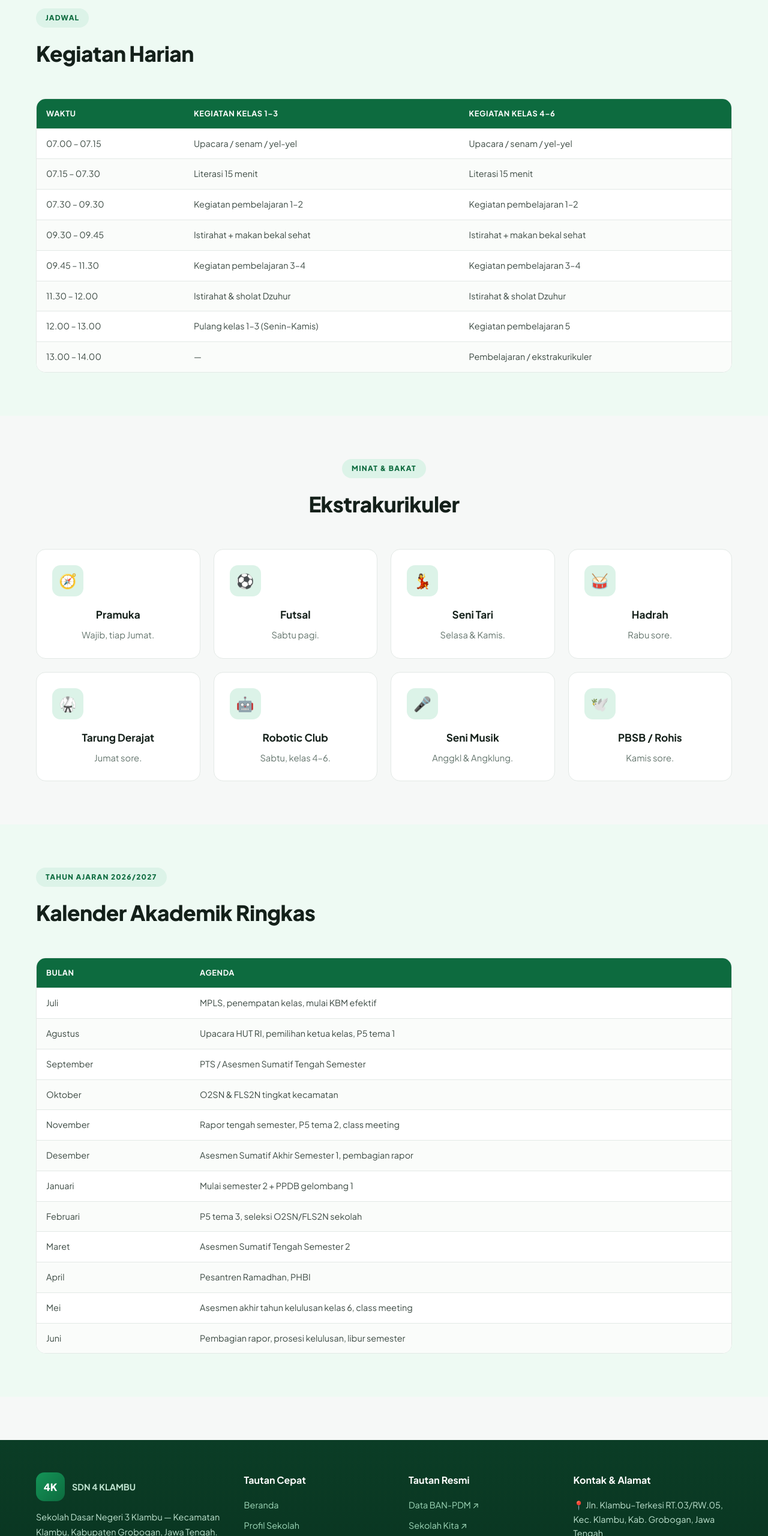
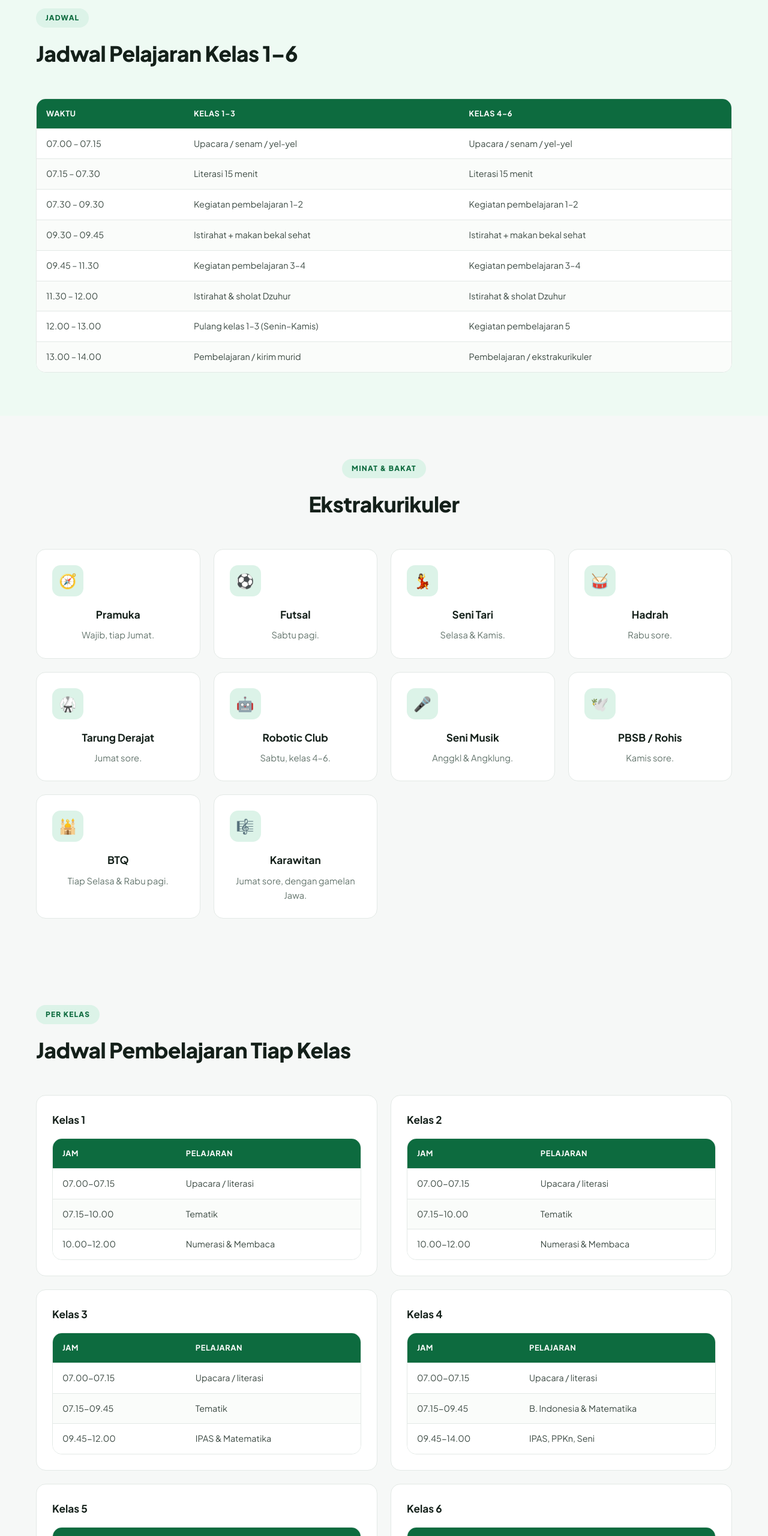
Before and after one commit to muhammadzaidun32-hub/sdn4-klambu, a plain HTML site: page akademik.html in a window 1280 px wide. Shown: the part 1051-3611 px from the top of the page at 60% size. Drawn offline with Linux system fonts and the light colour scheme.

Commit message:
Jadwal kelas 1-6, ekskul BTQ+Karawitan, fix glitch, panel admin final

```diff
--- a/akademik.html
+++ b/akademik.html
@@ -91,12 +91,12 @@
     <div class="container">
       <div class="section-head left">
         <span class="tag">Jadwal</span>
-        <h2>Kegiatan Harian</h2>
+        <h2>Jadwal Pelajaran Kelas 1–6</h2>
       </div>
       <div class="table-wrap">
         <table>
           <thead>
-            <tr><th>Waktu</th><th>Kegiatan Kelas 1–3</th><th>Kegiatan Kelas 4–6</th></tr>
+            <tr><th>Waktu</th><th>Kelas 1–3</th><th>Kelas 4–6</th></tr>
           </thead>
           <tbody>
             <tr><td>07.00 – 07.15</td><td>Upacara / senam / yel-yel</td><td>Upacara / senam / yel-yel</td></tr>
@@ -106,8 +106,8 @@
             <tr><td>09.45 – 11.30</td><td>Kegiatan pembelajaran 3–4</td><td>Kegiatan pembelajaran 3–4</td></tr>
             <tr><td>11.30 – 12.00</td><td>Istirahat &amp; sholat Dzuhur</td><td>Istirahat &amp; sholat Dzuhur</td></tr>
             <tr><td>12.00 – 13.00</td><td>Pulang kelas 1–3 (Senin–Kamis)</td><td>Kegiatan pembelajaran 5</td></tr>
-            <tr><td>13.00 – 14.00</td><td>—</td><td>Pembelajaran / ekstrakurikuler</td></tr>
-          </tbody>
+            <tr><td>13.00 – 14.00</td><td>Pembelajaran / kirim murid</td><td>Pembelajaran / ekstrakurikuler</td></tr>
+          </tbody><!--jadwal-->
         </table>
       </div>
     </div>
@@ -129,11 +129,31 @@
         <div class="card center"><div class="icon">🤖</div><h3>Robotic Club</h3><p>Sabtu, kelas 4–6.</p></div>
         <div class="card center"><div class="icon">🎤</div><h3>Seni Musik</h3><p>Anggkl &amp; Angklung.</p></div>
         <div class="card center"><div class="icon">🕊️</div><h3>PBSB / Rohis</h3><p>Kamis sore.</p></div>
+        <div class="card center"><div class="icon">🕌</div><h3>BTQ</h3><p>Tiap Selasa &amp; Rabu pagi.</p></div>
+        <div class="card center"><div class="icon">🎼</div><h3>Karawitan</h3><p>Jumat sore, dengan gamelan Jawa.</p></div>
       </div>
     </div>
   </section>
 
   <!-- Kalender akademik -->
+  <!-- Jadwal per kelas (dapat diubah admin) -->
+  <section aria-label="Jadwal per kelas">
+    <div class="container">
+      <div class="section-head left">
+        <span class="tag">Per Kelas</span>
+        <h2>Jadwal Pembelajaran Tiap Kelas</h2>
+      </div>
+      <div class="grid grid-2">
+        <div class="card"><h3> Kelas 1</h3><div class="table-wrap mt-2"><table><thead><tr><th>Jam</th><th>Pelajaran</th></tr></thead><tbody id="jadwal-kelas1"><tr><td>07.00-07.15</td><td>Upacara / literasi</td></tr><tr><td>07.15-10.00</td><td>Tematik</td></tr><tr><td>10.00-12.00</td><td>Numerasi &amp; Membaca</td></tr></tbody></table></div></div>
+        <div class="card"><h3>Kelas 2</h3><div class="table-wrap mt-2"><table><thead><tr><th>Jam</th><th>Pelajaran</th></tr></thead><tbody id="jadwal-kelas2"><tr><td>07.00-07.15</td><td>Upacara / literasi</td></tr><tr><td>07.15-10.00</td><td>Tematik</td></tr><tr><td>10.00-12.00</td><td>Numerasi &amp; Membaca</td></tr></tbody></table></div></div>
+        <div class="card"><h3>Kelas 3</h3><div class="table-wrap mt-2"><table><thead><tr><th>Jam</th><th>Pelajaran</th></tr></thead><tbody id="jadwal-kelas3"><tr><td>07.00-07.15</td><td>Upacara / literasi</td></tr><tr><td>07.15-09.45</td><td>Tematik</td></tr><tr><td>09.45-12.00</td><td>IPAS &amp; Matematika</td></tr></tbody></table></div></div>
+        <div class="card"><h3>Kelas 4</h3><div class="table-wrap mt-2"><table><thead><tr><th>Jam</th><th>Pelajaran</th></tr></thead><tbody id="jadwal-kelas4"><tr><td>07.00-07.15</td><td>Upacara / literasi</td></tr><tr><td>07.15-09.45</td><td>B. Indonesia &amp; Matematika</td></tr><tr><td>09.45-14.00</td><td>IPAS, PPKn, Seni</td></tr></tbody></table></div></div>
+        <div class="card"><h3>Kelas 5</h3><div class="table-wrap mt-2"><table><thead><tr><th>Jam</th><th>Pelajaran</th></tr></thead><tbody id="jadwal-kelas5"><tr><td>07.00-07.15</td><td>Upacara / literasi</td></tr><tr><td>07.15-09.45</td><td>Matematika &amp; IPAS</td></tr><tr><td>09.45-14.00</td><td>B. Indonesia, B. Inggris, PJOK</td></tr></tbody></table></div></div>
+        <div class="card"><h3>Kelas 6</h3><div class="table-wrap mt-2"><table><thead><tr><th>Jam</th><th>Pelajaran</th></tr></thead><tbody id="jadwal-kelas6"><tr><td>07.00-07.15</td><td>Upacara / literasi</td></tr><tr><td>07.15-09.45</td><td>Matematika &amp; IPA</td></tr><tr><td>09.45-14.00</td><td>B. Indonesia, IPS, PPKn</td></tr></tbody></table></div></div>
+      </div>
+    </div>
+  </section>
+
   <section aria-label="Kalender Akademik" style="background:var(--green-50);">
     <div class="container">
       <div class="section-head left">
```
Also changed, not shown: galeri.html (+1 -1 lines).
